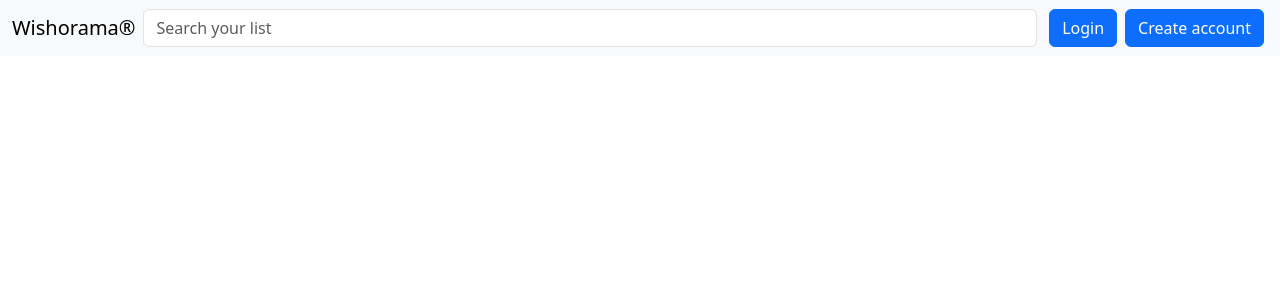
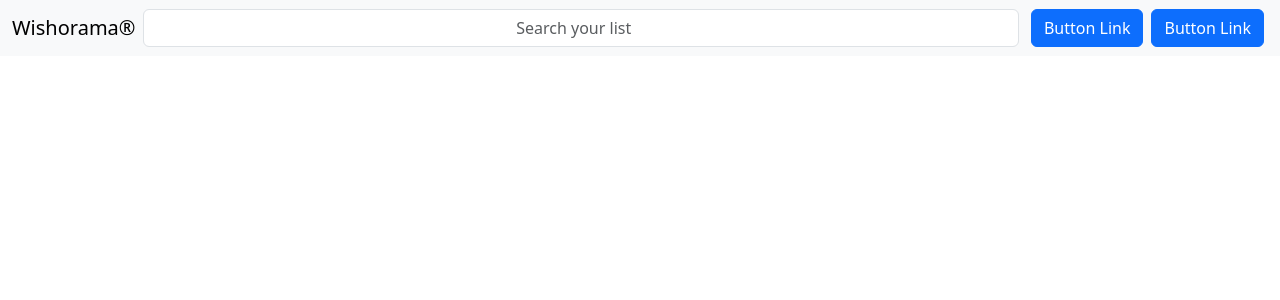
Before and after one commit to nestorjunior/list.me, a React (Vite) app: page / in a window 1280 px wide. Shown: the top 300 px of the page. Built offline with nearby package versions, Linux system fonts and the light colour scheme; the HTML template or start-up script is replaced by a standard one.

Commit message:
create component button

```diff
--- /dev/null
+++ b/src/components/ButtonComponent.tsx
@@ -0,0 +1,5 @@
+export function ButtonComponent() {
+  return(
+    <a className="btn btn-primary mx-1" href="#">Button Link</a>
+  )
+}
--- a/src/components/NavbarComponent.scss
+++ b/src/components/NavbarComponent.scss
@@ -0,0 +1,3 @@
+.centered-placeholder::placeholder {
+  text-align: center;
+}
--- a/src/components/NavbarComponent.tsx
+++ b/src/components/NavbarComponent.tsx
@@ -1,5 +1,6 @@
+import { ButtonComponent } from './ButtonComponent'
 import './NavbarComponent.scss'
-import { Navbar, Container, Nav } from 'react-bootstrap'
+// import { Navbar, Container, Nav } from 'react-bootstrap'
 
 export function NavbarComponent() {
   return(
@@ -8,11 +9,11 @@ export function NavbarComponent() {
         <div className="container-fluid">
           <a className="navbar-brand me-2" href="#">Wishorama®</a>
           <form className="d-flex align-items-center flex-grow-1">
-            <input className="form-control me-2 flex-grow-1" type="search" placeholder="Search your list" aria-label="Search your list" />
+            <input className="form-control me-2 flex-grow-1 centered-placeholder" type="search" placeholder="Search your list" aria-label="Search your list" />
           </form>
           <div>
-            <a className="btn btn-primary mx-1" href="#">Login</a>
-            <a className="btn btn-primary mx-1" href="#">Create account</a>
+            <ButtonComponent />
+            <ButtonComponent />
           </div>
         </div>
       </nav>
```
Also changed, not shown: src/pages/Home.tsx (line endings or trailing spaces).
